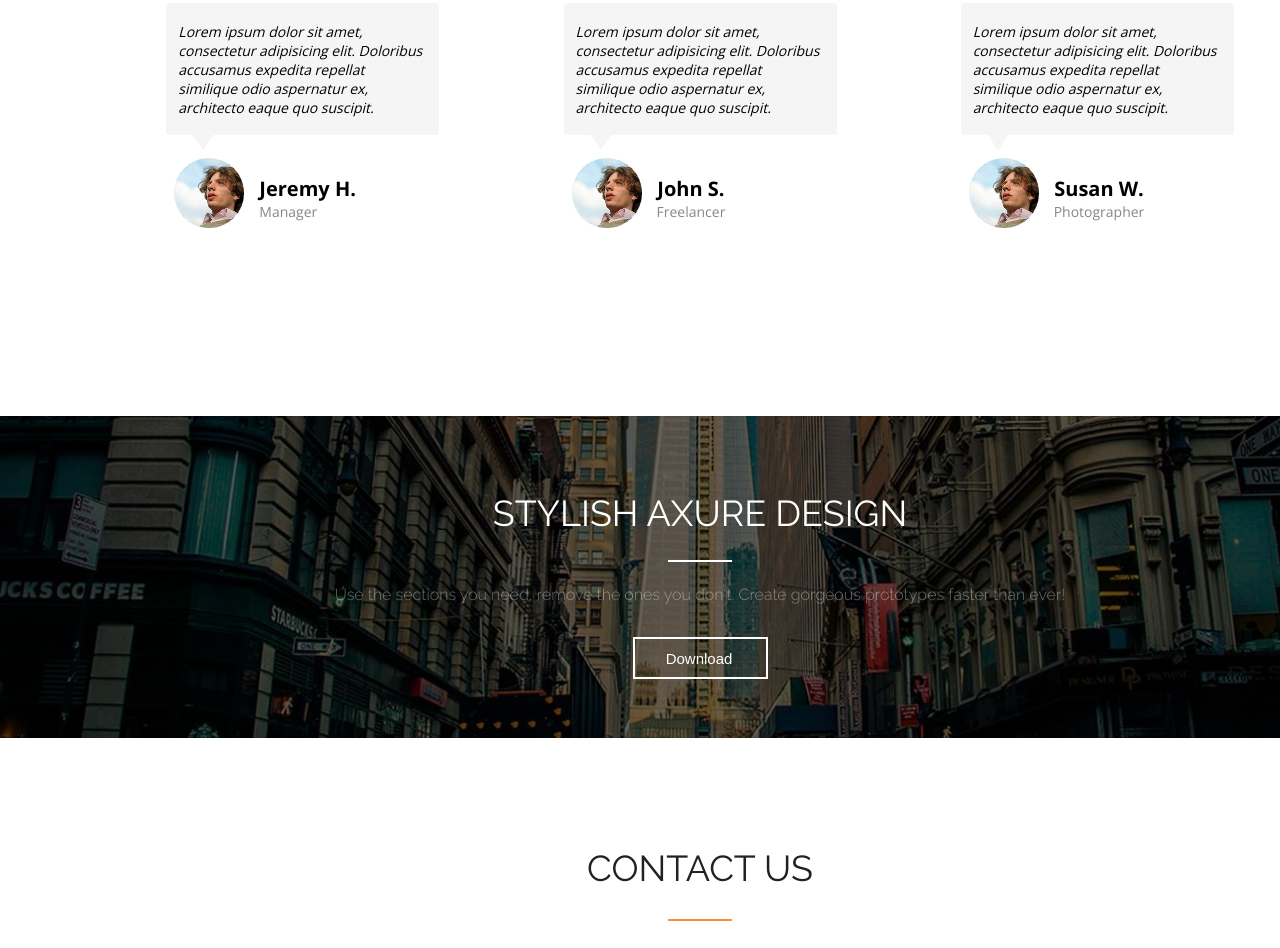
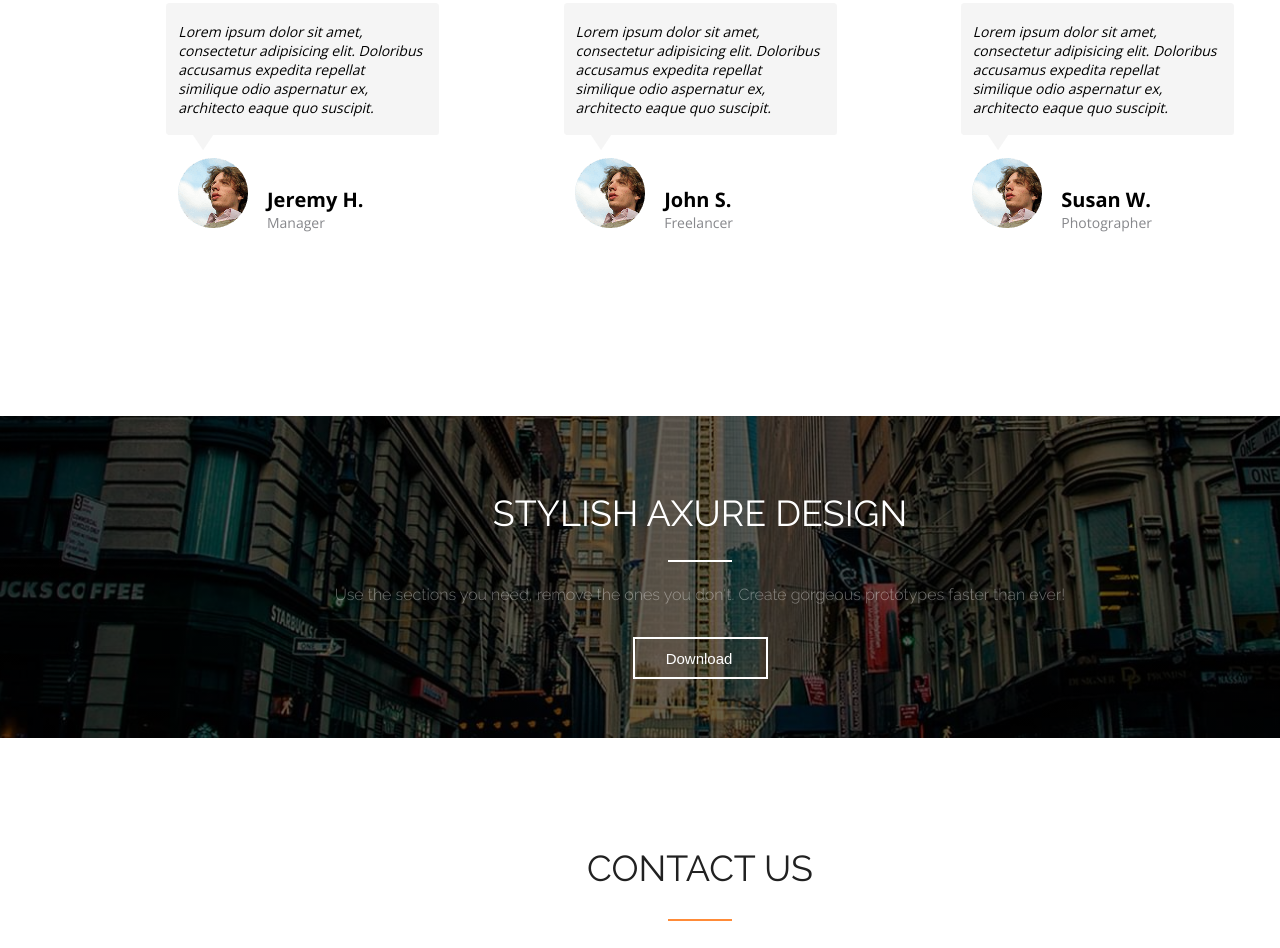
Before and after one commit to vldshp/lesson-4, a plain HTML site: page index.html in a window 1280 px wide. Shown: the part 3350-4298 px from the top of the page. Drawn offline with nearby package versions, Linux system fonts and the light colour scheme.

Commit message:
Update main.css

```diff
--- a/style/main.css
+++ b/style/main.css
@@ -628,30 +628,30 @@ ul {
 .speech__naming {
   display: inline-block;
   height: 70px;
-  width: 273px;
+  width: 250px;
   margin: 8px 0 0 0;
+  text-align: left ;
 }
 .naming__avatar {
   display: inline-block;
   background: url("../img/saying/avatar.png");
   width: 70px;
   height: 70px;
-  margin-left: 8px;
-  float: left;
 }
 .naming__name {
   display: inline-block;
   margin: 17px 0 0 15px;
-  float: left;
+  text-align: left
 }
-.name__surname {
+ .name__surname {
+   display: inline-block;
   font-size: 20px;
   font-weight: 700;
 }
 .name__position {
   font-size: 14px;
   color: rgb(134, 135, 139);
-  float: left;
+text-align: left
 }
 
 /* === Download
```
